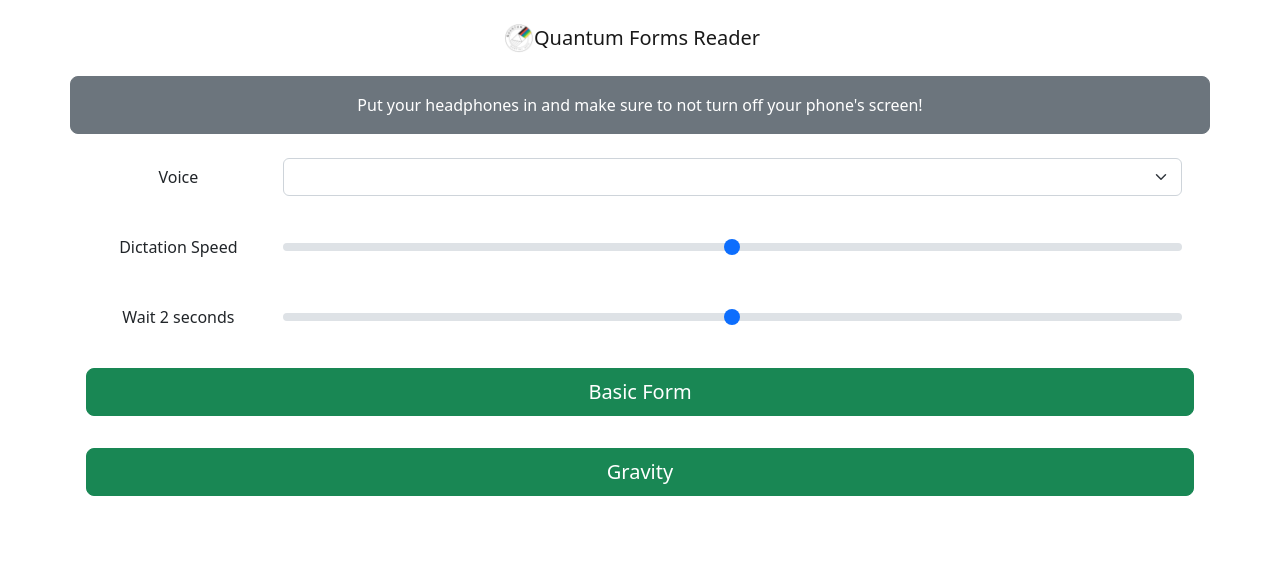
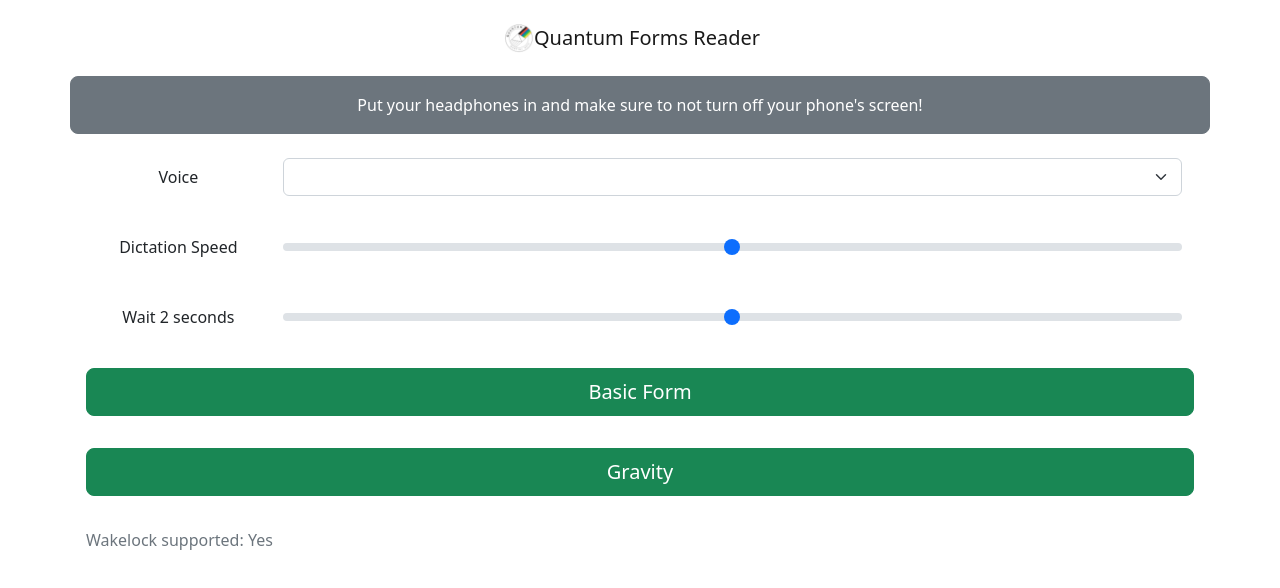
Before and after one commit to mlamina/forms-teacher, a React (Create React App) app: page / in a window 1280 px wide. Shown: the top 588 px of the page. Built offline with nearby package versions, Linux system fonts and the light colour scheme.

Commit message:
Add message to show wakelock support

```diff
--- a/src/App.js
+++ b/src/App.js
@@ -11,6 +11,7 @@ const FORMS = [
 ]
 
 const MAX_SECONDS_BETWEEN_STEPS = 10;
+const canWakeLock = 'wakeLock' in navigator;
 
 function App() {
 
@@ -87,7 +88,9 @@ function App() {
                         </Col>
                     </Form.Group >
                     {formButtons}
-
+                    <Row className="p-3 text-secondary">
+                        Wakelock supported: {canWakeLock ? "Yes" : "No"}
+                    </Row>
                 </Form>
 
             </Container>
```
